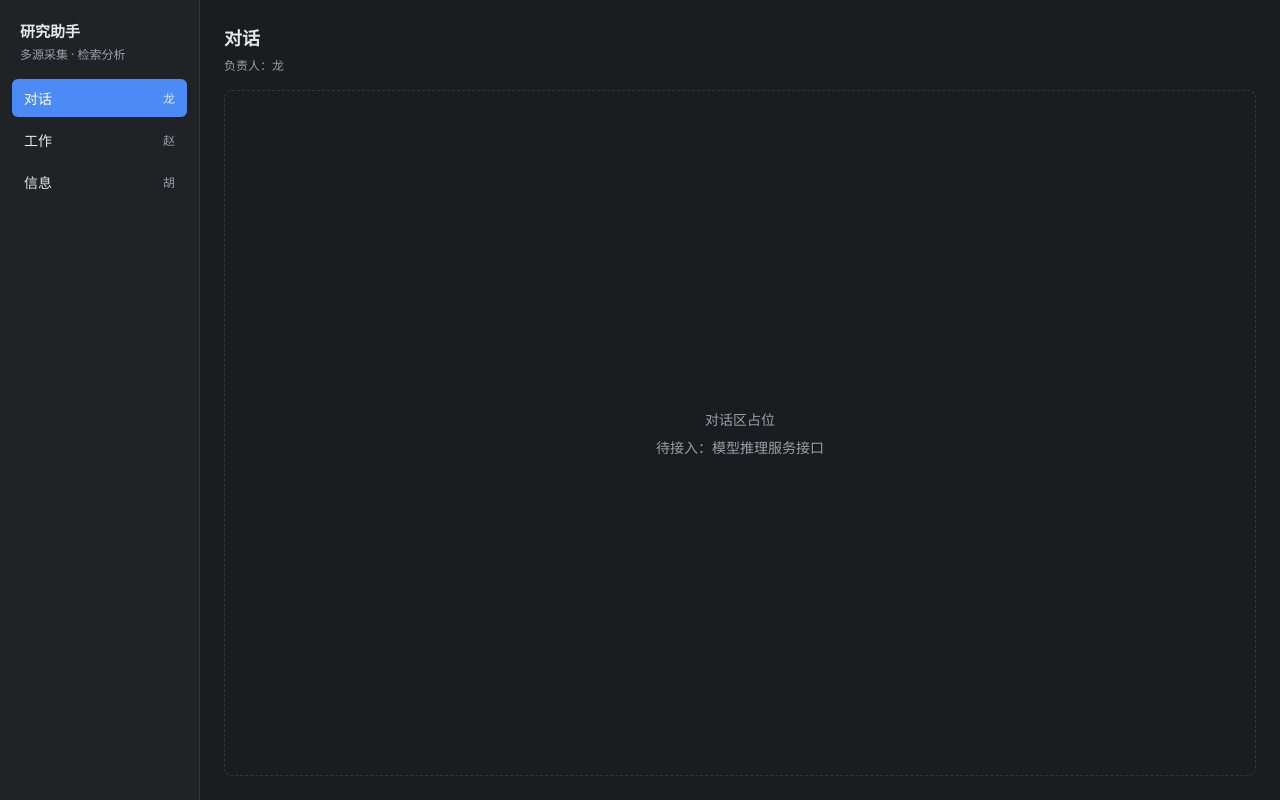
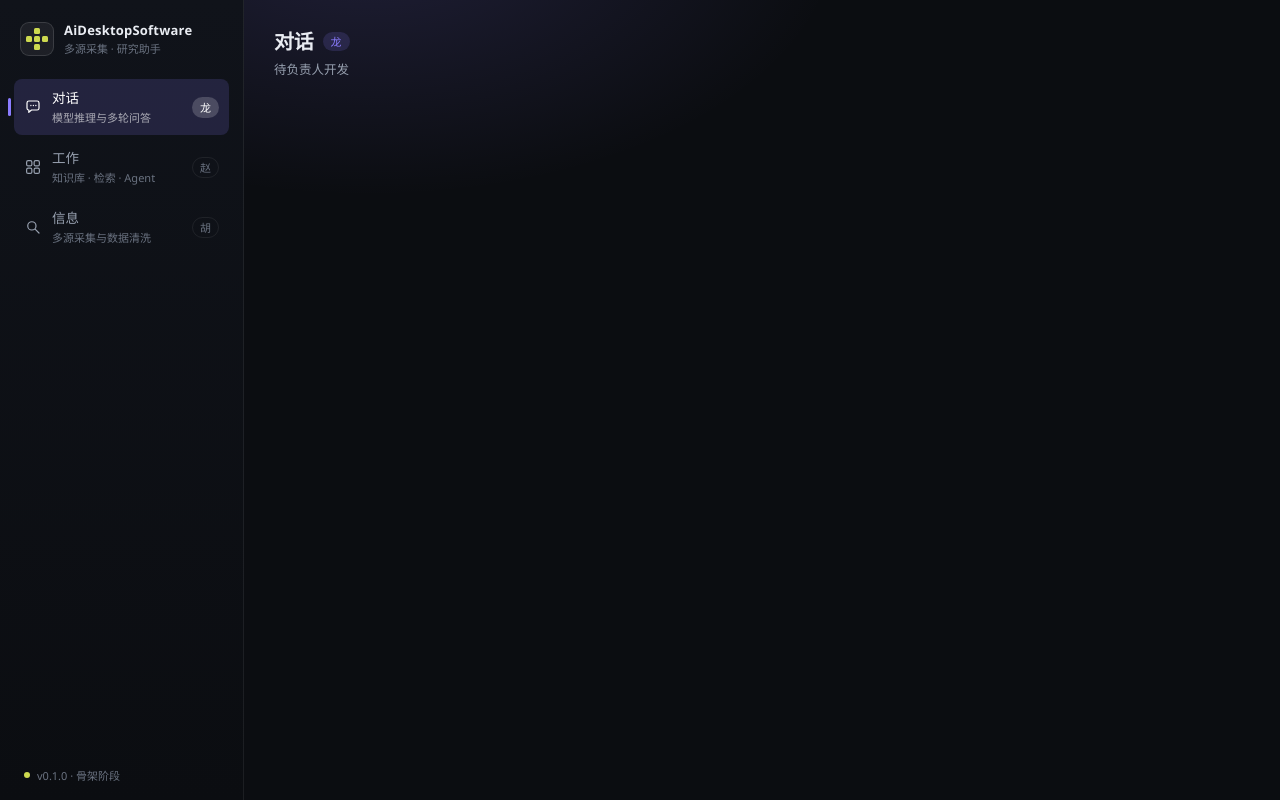
Before and after one commit to AiDesktopSoftware/desktop-app, a Vue app: page / in a window 1280 px wide. Built offline with nearby package versions, Linux system fonts and the light colour scheme.

Commit message:
feat: 美化界面外壳与工作模式，其余模块保持空占位

```diff
--- a/src/renderer/src/App.vue
+++ b/src/renderer/src/App.vue
@@ -13,10 +13,10 @@ const VIEWS = {
   info: InfoView
 } as const
 
-const MODES: { key: ModeKey; label: string; owner: string }[] = [
-  { key: 'chat', label: '对话', owner: '龙' },
-  { key: 'work', label: '工作', owner: '赵' },
-  { key: 'info', label: '信息', owner: '胡' }
+const MODES: { key: ModeKey; label: string; desc: string; owner: string }[] = [
+  { key: 'chat', label: '对话', desc: '模型推理与多轮问答', owner: '龙' },
+  { key: 'work', label: '工作', desc: '知识库 · 检索 · Agent', owner: '赵' },
+  { key: 'info', label: '信息', desc: '多源采集与数据清洗', owner: '胡' }
 ]
 
 const activeMode = shallowRef<ModeKey>('chat')
@@ -24,11 +24,16 @@ const activeView = computed(() => VIEWS[activeMode.value])
 </script>
 
 <template>
-  <div class="app">
+  <div class="app" :class="'mode-' + activeMode">
     <aside class="sidebar">
       <div class="brand">
-        <span class="brand-title">研究助手</span>
-        <span class="brand-sub">多源采集 · 检索分析</span>
+        <span class="brand-mark" aria-hidden="true">
+          <i v-for="n in 9" :key="n" />
+        </span>
+        <span class="brand-text">
+          <strong>AiDesktopSoftware</strong>
+          <small>多源采集 · 研究助手</small>
+        </span>
       </div>
 
       <nav class="nav">
@@ -39,14 +44,53 @@ const activeView = computed(() => VIEWS[activeMode.value])
           :class="{ 'is-active': activeMode === mode.key }"
           @click="activeMode = mode.key"
         >
-          <span class="nav-label">{{ mode.label }}</span>
+          <svg
+            class="nav-icon"
+            viewBox="0 0 24 24"
+            fill="none"
+            stroke="currentColor"
+            stroke-width="1.6"
+            stroke-linecap="round"
+            stroke-linejoin="round"
+            aria-hidden="true"
+          >
+            <template v-if="mode.key === 'chat'">
+              <path d="M4 6.5A2.5 2.5 0 0 1 6.5 4h11A2.5 2.5 0 0 1 20 6.5v7a2.5 2.5 0 0 1-2.5 2.5H10l-3.6 3v-3H6.5A2.5 2.5 0 0 1 4 13.5z" />
+              <circle cx="9.2" cy="10" r="0.9" fill="currentColor" stroke="none" />
+              <circle cx="12.5" cy="10" r="0.9" fill="currentColor" stroke="none" />
+              <circle cx="15.8" cy="10" r="0.9" fill="currentColor" stroke="none" />
+            </template>
+            <template v-else-if="mode.key === 'work'">
+              <rect x="3.5" y="3.5" width="7" height="7" rx="2" />
+              <rect x="13.5" y="3.5" width="7" height="7" rx="2" />
+              <rect x="3.5" y="13.5" width="7" height="7" rx="2" />
+              <rect x="13.5" y="13.5" width="7" height="7" rx="2" />
+            </template>
+            <template v-else>
+              <circle cx="10.5" cy="10.5" r="5.5" />
+              <path d="M14.8 14.8 20 20" />
+            </template>
+          </svg>
+
+          <span class="nav-text">
+            <span class="nav-label">{{ mode.label }}</span>
+            <span class="nav-desc">{{ mode.desc }}</span>
+          </span>
+
           <span class="nav-owner">{{ mode.owner }}</span>
         </button>
       </nav>
+
+      <div class="sidebar-foot">
+        <span class="dot" />
+        <span>v0.1.0 · 骨架阶段</span>
+      </div>
     </aside>
 
     <main class="content">
-      <component :is="activeView" />
+      <Transition name="mode" mode="out-in">
+        <component :is="activeView" :key="activeMode" />
+      </Transition>
     </main>
   </div>
 </template>
--- a/src/renderer/src/assets/main.css
+++ b/src/renderer/src/assets/main.css
@@ -1,62 +1,165 @@
+/* ============================================================
+   全局样式：设计变量 + 外壳布局
+   模块自己的样式写在各自 .vue 的 <style scoped> 里，互不干扰
+   ============================================================ */
+
 :root {
-  --bg: #1b1c1f;
-  --bg-panel: #202226;
-  --bg-hover: #2a2d33;
-  --border: #33363d;
-  --text: #e6e7ea;
-  --text-dim: #9a9ea8;
-  --accent: #4c8bf5;
+  color-scheme: dark;
+
+  --bg-0: #0b0d11;
+  --bg-1: #10131a;
+  --bg-2: #161a22;
+  --bg-3: #1d222c;
+
+  --line: rgba(255, 255, 255, 0.07);
+  --line-2: rgba(255, 255, 255, 0.13);
+
+  --text: #e9ecf2;
+  --text-2: #98a1b0;
+  --text-3: #6a7280;
+
+  --lime: #cdd94f;
+
+  --radius-sm: 8px;
+  --radius: 12px;
+
+  --shadow-sm: 0 1px 2px rgba(0, 0, 0, 0.35);
+  --shadow: 0 1px 2px rgba(0, 0, 0, 0.4), 0 10px 28px rgba(0, 0, 0, 0.3);
+}
+
+/* 三种模式各自的强调色，由 .app 上的模式类切换 */
+.app.mode-chat {
+  --accent: #8b7cff;
+  --accent-soft: rgba(139, 124, 255, 0.16);
+}
+
+.app.mode-work {
+  --accent: #3ddc97;
+  --accent-soft: rgba(61, 220, 151, 0.14);
+}
+
+.app.mode-info {
+  --accent: #ffa94d;
+  --accent-soft: rgba(255, 169, 77, 0.15);
 }
 
 * {
   box-sizing: border-box;
+  margin: 0;
+  padding: 0;
 }
 
 html,
 body,
 #app {
   height: 100%;
-  margin: 0;
 }
 
 body {
-  background: var(--bg);
+  background: var(--bg-0);
   color: var(--text);
-  font-family: "Microsoft YaHei", system-ui, -apple-system, sans-serif;
+  font-family: "Microsoft YaHei UI", "Microsoft YaHei", "Segoe UI", system-ui, -apple-system, sans-serif;
   font-size: 14px;
+  line-height: 1.55;
+  -webkit-font-smoothing: antialiased;
   overflow: hidden;
 }
 
-/* 外壳：左侧模式栏 + 右侧功能区 */
+button {
+  font: inherit;
+  color: inherit;
+  background: none;
+  border: 0;
+  cursor: pointer;
+}
+
+::-webkit-scrollbar {
+  width: 10px;
+  height: 10px;
+}
+
+::-webkit-scrollbar-track {
+  background: transparent;
+}
+
+::-webkit-scrollbar-thumb {
+  background: rgba(255, 255, 255, 0.09);
+  border: 3px solid transparent;
+  border-radius: 99px;
+  background-clip: content-box;
+}
+
+::-webkit-scrollbar-thumb:hover {
+  background: rgba(255, 255, 255, 0.18);
+  background-clip: content-box;
+}
+
+/* ---------------- 外壳布局 ---------------- */
+
 .app {
   display: flex;
   height: 100%;
 }
 
 .sidebar {
+  flex: 0 0 244px;
   display: flex;
   flex-direction: column;
-  flex: 0 0 200px;
-  padding: 16px 12px;
-  background: var(--bg-panel);
-  border-right: 1px solid var(--border);
+  gap: 18px;
+  padding: 18px 14px 14px;
+  background: linear-gradient(180deg, var(--bg-1) 0%, var(--bg-0) 100%);
+  border-right: 1px solid var(--line);
 }
 
 .brand {
   display: flex;
-  flex-direction: column;
-  gap: 4px;
-  padding: 4px 8px 16px;
+  align-items: center;
+  gap: 10px;
+  padding: 2px 6px 4px;
 }
 
-.brand-title {
-  font-size: 15px;
-  font-weight: 600;
+/* 品牌标：像素方块拼成的十字，取自团队标识 */
+.brand-mark {
+  flex: 0 0 auto;
+  display: grid;
+  grid-template-columns: repeat(3, 1fr);
+  grid-template-rows: repeat(3, 1fr);
+  gap: 2px;
+  width: 34px;
+  height: 34px;
+  padding: 5px;
+  border: 1px solid var(--line-2);
+  border-radius: 9px;
+  background: rgba(255, 255, 255, 0.06);
 }
 
-.brand-sub {
-  font-size: 12px;
-  color: var(--text-dim);
+.brand-mark i {
+  border-radius: 1.5px;
+}
+
+.brand-mark i:nth-child(2),
+.brand-mark i:nth-child(4),
+.brand-mark i:nth-child(5),
+.brand-mark i:nth-child(6),
+.brand-mark i:nth-child(8) {
+  background: var(--lime);
+}
+
+.brand-text {
+  display: flex;
+  flex-direction: column;
+  min-width: 0;
+}
+
+.brand-text strong {
+  font-size: 13px;
+  font-weight: 600;
+  letter-spacing: 0.2px;
+}
+
+.brand-text small {
+  font-size: 11px;
+  color: var(--text-3);
 }
 
 .nav {
@@ -66,76 +169,183 @@ body {
 }
 
 .nav-item {
-  display: flex;
+  position: relative;
+  display: grid;
+  grid-template-columns: 18px 1fr auto;
   align-items: center;
-  justify-content: space-between;
-  padding: 9px 12px;
-  border: 0;
-  border-radius: 6px;
-  background: transparent;
-  color: var(--text);
-  font: inherit;
+  gap: 10px;
+  padding: 9px 10px;
+  border-radius: var(--radius-sm);
+  color: var(--text-2);
   text-align: left;
-  cursor: pointer;
+  transition: background 0.18s ease, color 0.18s ease;
 }
 
 .nav-item:hover {
-  background: var(--bg-hover);
+  background: rgba(255, 255, 255, 0.045);
+  color: var(--text);
+}
+
+/* 激活态左侧指示条 */
+.nav-item::before {
+  content: "";
+  position: absolute;
+  left: -6px;
+  top: 50%;
+  width: 3px;
+  height: 0;
+  border-radius: 99px;
+  background: var(--accent);
+  transform: translateY(-50%);
+  transition: height 0.2s ease;
 }
 
 .nav-item.is-active {
-  background: var(--accent);
+  background: var(--accent-soft);
   color: #fff;
 }
 
+.nav-item.is-active::before {
+  height: 18px;
+}
+
+.nav-icon {
+  display: block;
+  width: 18px;
+  height: 18px;
+}
+
+.nav-text {
+  display: flex;
+  flex-direction: column;
+  min-width: 0;
+}
+
+.nav-label {
+  font-size: 13.5px;
+  font-weight: 500;
+}
+
+.nav-desc {
+  overflow: hidden;
+  font-size: 11px;
+  color: var(--text-3);
+  white-space: nowrap;
+  text-overflow: ellipsis;
+}
+
+.nav-item.is-active .nav-desc {
+  color: rgba(255, 255, 255, 0.62);
+}
+
 .nav-owner {
-  font-size: 12px;
-  color: var(--text-dim);
+  padding: 1px 7px;
+  font-size: 11px;
+  color: var(--text-3);
+  border: 1px solid var(--line);
+  border-radius: 99px;
 }
 
 .nav-item.is-active .nav-owner {
-  color: #dfe7fb;
+  color: #fff;
+  background: rgba(255, 255, 255, 0.18);
+  border-color: transparent;
+}
+
+.sidebar-foot {
+  display: flex;
+  align-items: center;
+  gap: 7px;
+  margin-top: auto;
+  padding: 8px 10px 2px;
+  font-size: 11px;
+  color: var(--text-3);
+}
+
+.sidebar-foot .dot {
+  width: 6px;
+  height: 6px;
+  border-radius: 99px;
+  background: var(--lime);
 }
 
 .content {
+  position: relative;
   flex: 1;
   min-width: 0;
   overflow: auto;
+  padding: 26px 30px 30px;
+  background: radial-gradient(760px 420px at 12% -8%, var(--accent-soft), transparent 62%), var(--bg-0);
 }
 
-/* 每个模式页面的通用骨架 */
+/* ---------------- 模式页公共骨架 ---------------- */
+
 .view {
   display: flex;
   flex-direction: column;
-  height: 100%;
-  padding: 24px;
-  gap: 16px;
+  gap: 18px;
+  min-height: 100%;
 }
 
-.view-header h1 {
-  margin: 0;
-  font-size: 18px;
-  font-weight: 600;
+.view-header {
+  display: flex;
+  flex-direction: column;
+  gap: 3px;
 }
 
-.view-header p {
-  margin: 6px 0 0;
-  font-size: 12px;
-  color: var(--text-dim);
+.view-title {
+  display: flex;
+  align-items: center;
+  gap: 9px;
 }
 
-.placeholder {
-  flex: 1;
-  display: flex;
-  flex-direction: column;
-  align-items: center;
-  justify-content: center;
-  gap: 8px;
-  border: 1px dashed var(--border);
-  border-radius: 8px;
-  color: var(--text-dim);
+.view-title h1 {
+  font-size: 20px;
+  font-weight: 650;
+  letter-spacing: -0.01em;
 }
 
-.placeholder p {
-  margin: 0;
+.owner-badge {
+  padding: 1px 8px;
+  font-size: 11px;
+  color: var(--accent);
+  background: var(--accent-soft);
+  border-radius: 99px;
 }
+
+.view-sub {
+  font-size: 12.5px;
+  color: var(--text-2);
+}
+
+.note {
+  font-size: 11.5px;
+  color: var(--text-3);
+}
+
+.pill {
+  align-self: flex-start;
+  padding: 2px 9px;
+  font-size: 11px;
+  color: var(--text-2);
+  background: rgba(255, 255, 255, 0.05);
+  border: 1px solid var(--line);
+  border-radius: 99px;
+}
+
+/* ---------------- 模式切换过渡 ---------------- */
+
+.mode-enter-active,
+.mode-leave-active {
+  transition: opacity 0.18s ease, transform 0.18s ease;
+}
+
+.mode-enter-from {
+  opacity: 0;
+  transform: translateY(6px);
+}
+
+.mode-leave-to {
+  opacity: 0;
+  transform: translateY(-4px);
+}
--- a/src/renderer/src/views/chat/ChatView.vue
+++ b/src/renderer/src/views/chat/ChatView.vue
@@ -1,18 +1,16 @@
 <script setup lang="ts">
 // 【对话模式】负责人：龙
-// 后续接入龙提供的模型推理服务，实现多轮对话
+// 本文件由龙负责开发，其他人不要往里填内容
 </script>
 
 <template>
   <section class="view">
     <header class="view-header">
-      <h1>对话</h1>
-      <p>负责人：龙</p>
+      <div class="view-title">
+        <h1>对话</h1>
+        <span class="owner-badge">龙</span>
+      </div>
+      <p class="view-sub">待负责人开发</p>
     </header>
-
-    <div class="placeholder">
-      <p>对话区占位</p>
-      <p>待接入：模型推理服务接口</p>
-    </div>
   </section>
 </template>
--- a/src/renderer/src/views/info/InfoView.vue
+++ b/src/renderer/src/views/info/InfoView.vue
@@ -1,18 +1,16 @@
 <script setup lang="ts">
 // 【信息模式】负责人：胡
-// 本模块承载：多源信息采集、爬虫、数据清洗与整理
+// 本文件由胡负责开发，其他人不要往里填内容
 </script>
 
 <template>
   <section class="view">
     <header class="view-header">
-      <h1>信息</h1>
-      <p>负责人：胡 · 采集 / 爬虫 / 清洗</p>
+      <div class="view-title">
+        <h1>信息</h1>
+        <span class="owner-badge">胡</span>
+      </div>
+      <p class="view-sub">待负责人开发</p>
     </header>
-
-    <div class="placeholder">
-      <p>采集区占位</p>
-      <p>待接入：采集任务与数据整理接口</p>
-    </div>
   </section>
 </template>
--- a/src/renderer/src/views/work/WorkView.vue
+++ b/src/renderer/src/views/work/WorkView.vue
@@ -6,13 +6,175 @@
 <template>
   <section class="view">
     <header class="view-header">
-      <h1>工作</h1>
-      <p>负责人：赵 · 知识库 / 检索 / Agent / 研究报告</p>
+      <div class="view-title">
+        <h1>工作</h1>
+        <span class="owner-badge">赵</span>
+      </div>
+      <p class="view-sub">知识库 · 检索 · Agent 分析 · 研究报告</p>
     </header>
 
-    <div class="placeholder">
-      <p>工作区占位</p>
-      <p>待接入：知识库与检索接口、Agent 分析流程</p>
+    <!-- 功能入口占位 -->
+    <div class="grid">
+      <article class="card">
+        <span class="card-icon" data-kind="kb" />
+        <h2>知识库</h2>
+        <p>导入采集结果，建立可检索的向量索引</p>
+        <span class="card-meta">0 个知识库</span>
+      </article>
+
+      <article class="card">
+        <span class="card-icon" data-kind="search" />
+        <h2>检索</h2>
+        <p>混合检索，查看命中片段与来源</p>
+        <span class="card-meta">待接入</span>
+      </article>
+
+      <article class="card">
+        <span class="card-icon" data-kind="agent" />
+        <h2>Agent 分析</h2>
+        <p>按研究问题拆解步骤，逐步取证与归纳</p>
+        <span class="card-meta">待接入</span>
+      </article>
+
+      <article class="card">
+        <span class="card-icon" data-kind="report" />
+        <h2>研究报告</h2>
+        <p>汇总证据链，生成可溯源的结构化报告</p>
+        <span class="card-meta">0 份报告</span>
+      </article>
+    </div>
+
+    <!-- 最近任务占位 -->
+    <div class="panel">
+      <div class="panel-head">
+        <h3>最近任务</h3>
+        <span class="note">暂无执行记录</span>
+      </div>
+      <div class="rows">
+        <div v-for="n in 3" :key="n" class="row">
+          <span class="skeleton w-40" />
+          <span class="skeleton w-16" />
+        </div>
+      </div>
     </div>
   </section>
 </template>
+
+<style scoped>
+.grid {
+  display: grid;
+  grid-template-columns: repeat(auto-fit, minmax(220px, 1fr));
+  gap: 12px;
+}
+
+.card {
+  display: flex;
+  flex-direction: column;
+  gap: 6px;
+  padding: 16px;
+  background: linear-gradient(180deg, rgba(255, 255, 255, 0.035), rgba(255, 255, 255, 0.012));
+  border: 1px solid var(--line);
+  border-radius: var(--radius);
+  transition: border-color 0.18s ease, transform 0.18s ease, background 0.18s ease;
+}
+
+.card:hover {
+  background: linear-gradient(180deg, rgba(255, 255, 255, 0.06), rgba(255, 255, 255, 0.02));
+  border-color: var(--line-2);
+  transform: translateY(-2px);
+}
+
+.card h2 {
+  font-size: 14px;
+  font-weight: 600;
+}
+
+.card p {
+  font-size: 12px;
+  line-height: 1.6;
+  color: var(--text-2);
+}
+
+.card-meta {
+  margin-top: 4px;
+  font-size: 11px;
+  color: var(--accent);
+}
+
+.card-icon {
+  position: relative;
+  width: 26px;
+  height: 26px;
+  margin-bottom: 4px;
+  background: var(--accent-soft);
+  border: 1px solid var(--line-2);
+  border-radius: 8px;
+}
+
+.card-icon::after {
+  content: "";
+  position: absolute;
+  inset: 7px;
+  border: 1.5px solid var(--accent);
+  border-radius: 2px;
+}
+
+.card-icon[data-kind="kb"]::after {
+  border-radius: 50%;
+}
+
+.card-icon[data-kind="agent"]::after {
+  border-radius: 50% 50% 50% 2px;
+}
+
+.card-icon[data-kind="report"]::after {
+  border-radius: 1px;
+  border-left-width: 3px;
+}
+
+.panel {
+  padding: 14px 16px 6px;
+  background: rgba(255, 255, 255, 0.022);
+  border: 1px solid var(--line);
+  border-radius: var(--radius);
+}
+
+.panel-head {
+  display: flex;
+  align-items: baseline;
+  justify-content: space-between;
+  padding-bottom: 10px;
+}
+
+.panel-head h3 {
+  font-size: 13px;
+  font-weight: 600;
+}
+
+.rows {
+  display: flex;
+  flex-direction: column;
+}
+
+.row {
+  display: flex;
+  align-items: center;
+  justify-content: space-between;
+  padding: 12px 0;
+  border-top: 1px solid var(--line);
+}
+
+.skeleton {
+  height: 8px;
+  background: rgba(255, 255, 255, 0.07);
+  border-radius: 99px;
+}
+
+.w-40 {
+  width: 40%;
+}
+
+.w-16 {
+  width: 16%;
+}
+</style>
```
